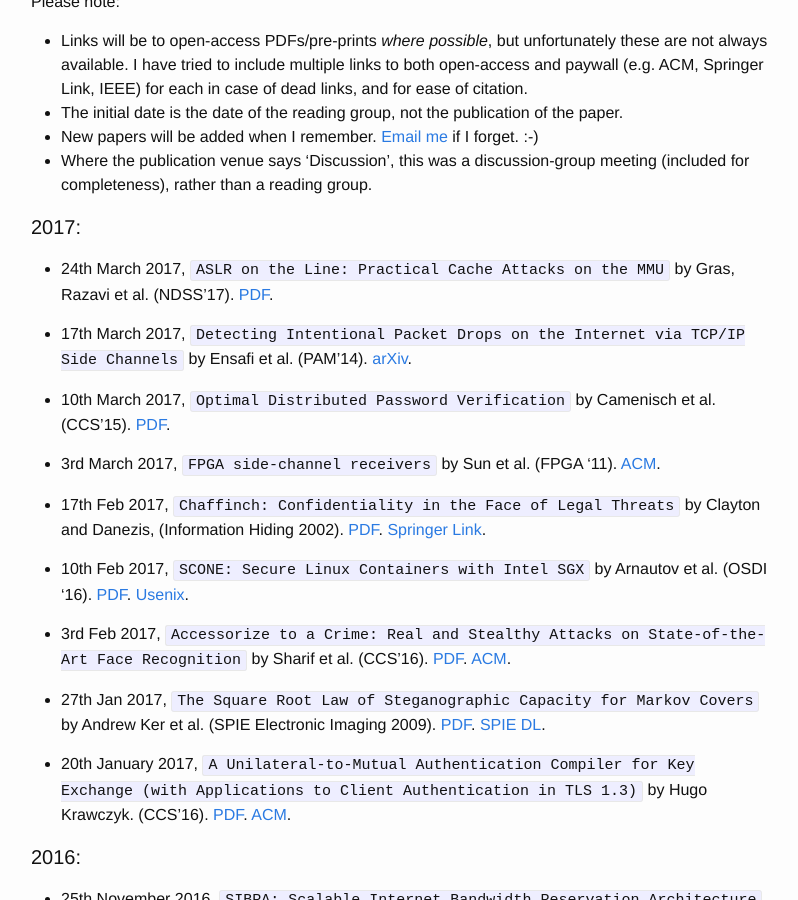
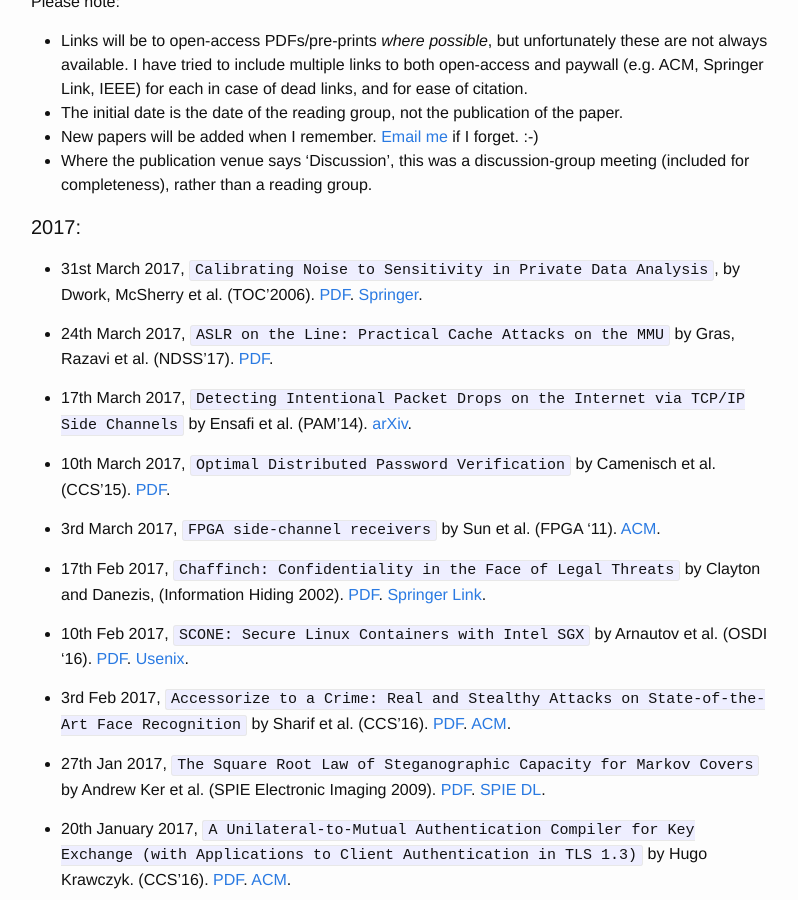
Before and after one commit to mpdehnel/ReadingGroup, a Jekyll site: the page built from index.md, in a window 1280 px wide and 900 px high, scrolled down 513 px. Shown: the whole window, without its empty margins (239-1037 px from the left). Built offline with Jekyll 4.4.1, drawn with Linux system fonts in a browser that asks for light colours.

Commit message:
add differential privacy paper

```diff
--- a/index.md
+++ b/index.md
@@ -19,6 +19,8 @@ Please note:
 * Where the publication venue says 'Discussion', this was a discussion-group meeting (included for completeness), rather than a reading group.
 
 #### 2017:
+
+* 31st March 2017, `Calibrating Noise to Sensitivity in Private Data Analysis`, by Dwork, McSherry et al. (TOC'2006). [PDF](http://www.cse.psu.edu/~ads22/pubs/PS-CSAIL/sensitivity-tcc-final.pdf). [Springer](https://link.springer.com/chapter/10.1007/11681878_14).
 
 * 24th March 2017, `ASLR on the Line: Practical Cache Attacks on the MMU` by Gras, Razavi et al. (NDSS’17). [PDF](https://www.internetsociety.org/sites/default/files/ndss2017_09-1_Gras_paper.pdf).
 
```
